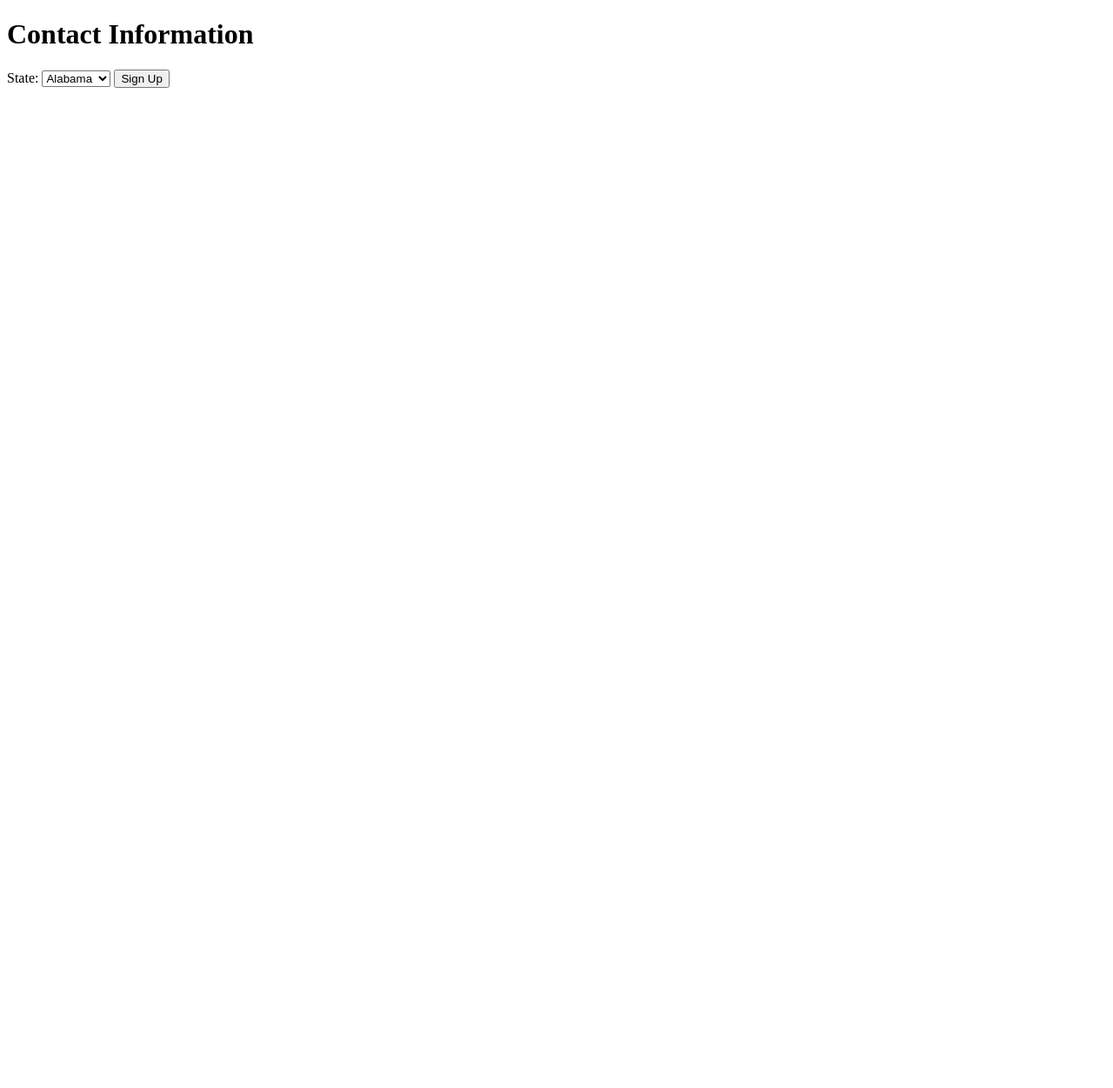
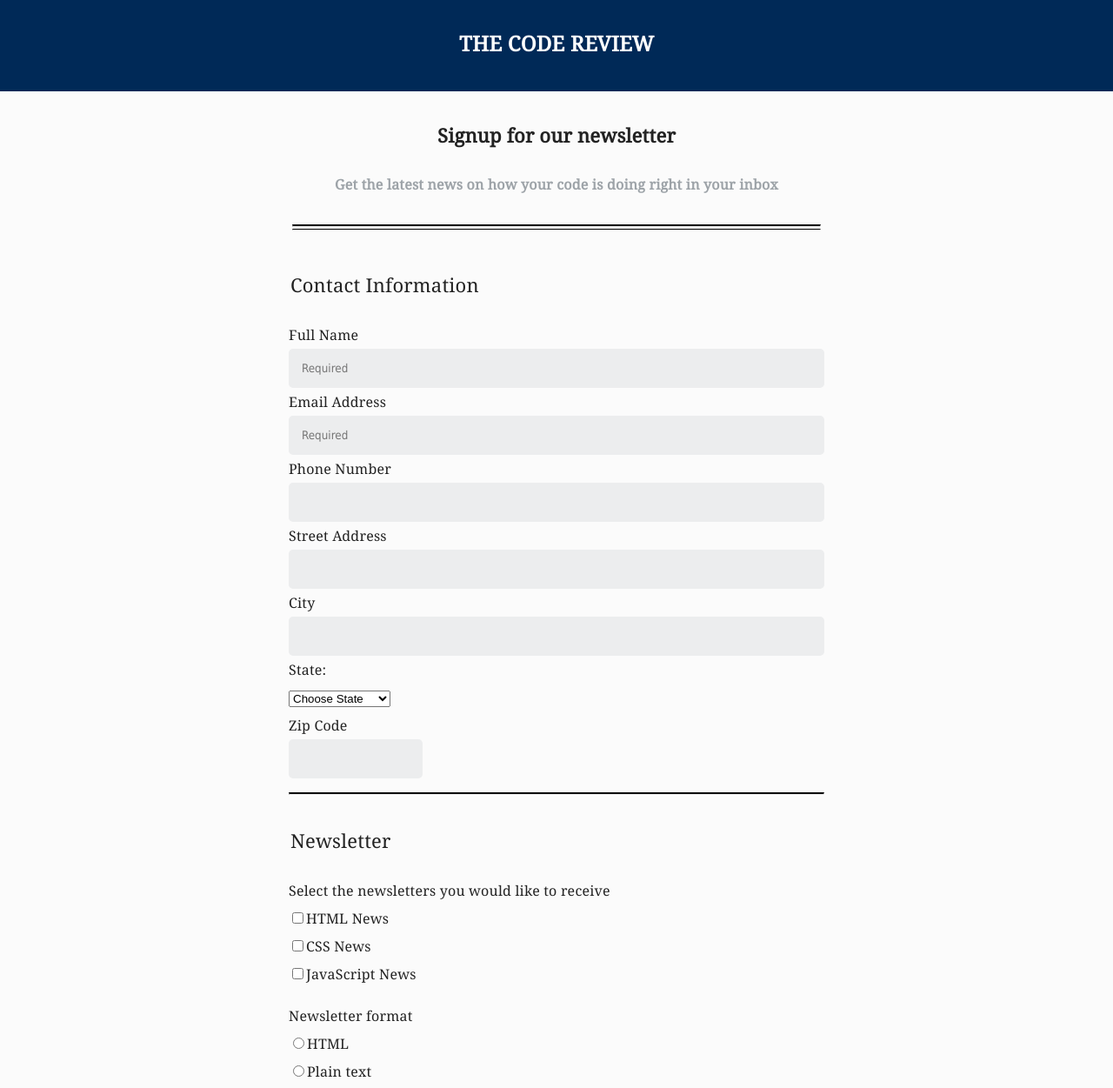
Before and after one commit to cefmx/Techdegree-Project-3, a plain HTML site: page index.html in a window 1280 px wide. Shown: the top 1251 px of the page at 87% size. Before the commit the page ends 800 px from the top, so only its background shows below. Drawn offline with Linux system fonts and the light colour scheme.

Commit message:
Added CSS

```diff
--- /dev/null
+++ b/css/styles.css
@@ -0,0 +1,204 @@
+/* Global */
+*{
+    box-sizing: border-box;
+}
+
+
+
+/* Body */
+body {
+    font-family: 'Noto Serif', serif;
+    letter-spacing: 0.2px;
+    margin: 0 auto;
+    font-size: 16px;
+    color: #222;
+    background-color: #fbfbfb;
+    line-height: 2;
+    text-align: center;
+
+}
+
+header {
+    display: flex;
+    align-items: center;
+    flex-direction: column;
+    background-color: #002957;
+    color: #fff;
+    font-size: 12px;
+    padding: 10px 0 15px 0;
+}
+
+h2, legend {
+    font-size: 22px;
+}
+
+h2 {
+    padding: 10px 0 0 0;
+
+
+}
+
+.the-latest {
+    text-align: center;
+    padding: 0 10px;
+    font-size: 16px;
+    color: #9da3a8;
+    margin: auto 20px 30px;
+
+    }
+
+.thin-line {
+    border-top: .5px solid #000;
+    margin-top: 2px;
+    width: 95%;
+
+}
+
+.thick-line {
+    border-top: 2px solid #000;
+    margin: auto;
+    width: 95%;
+}
+
+.bottom-thin-line {
+    border-top: 2px solid #000;
+  margin: auto;
+
+
+}
+
+
+
+footer {
+    display: flex;
+    align-items: center;
+    flex-direction: column;
+    font-style: italic;
+    font-size: 12px;
+    color: #9da3a8;
+    padding: 10px;
+
+}
+
+
+form {
+    display: flex;
+    flex-direction: column;
+    align-items: left;
+    Margin: auto;
+    text-align: left;
+    width: 100%;
+  }
+
+.newsletter-form {
+    display:flex;
+    flex-direction: column;
+    margin: auto;
+    align-items: center;
+
+}
+
+
+button {
+    background-color: #0087BE;
+    color: #fff;
+    width: 100%;
+    padding: 20px;
+    border-radius: 5px;
+    border: none;
+}
+
+button:hover {
+        Opacity: .75;
+
+
+}
+fieldset {
+    border: none;
+}
+
+
+.contact-info,
+.news {
+    padding: 20px 10px 30px 10px;
+    }
+
+
+#other-topics {
+    width: 100%;
+    height: 100px;
+    border-radius: 5px;
+    background-color:#ecedee;
+    border: none;
+    font-family: Tahoma, sans-serif;
+    padding: 10px;
+}
+
+#fullname,
+#email {
+    font-family: Tahoma, sans-serif;
+
+}
+
+option[default] {
+    display: none;
+  }
+
+
+
+input[type="text"],
+input[type="tel"],
+input[type="email"]{
+    background-color:#ecedee;
+    border-radius: 5px;
+    padding: 15px;
+    width: 100%;
+    border: none;
+
+}
+
+input:focus,
+select:focus,
+textarea:focus {
+    outline-color: #E89B26;
+}
+
+input[name="zipcode"]{
+    max-width: 50%;
+    align-self:flex-start;
+}
+
+
+input[type="submit"] {
+    background-color: #52bab3
+  }
+
+input[type=“button”],
+input[type=“submit”] {
+    cursor: pointer;
+}
+
+
+
+/* Media queries */
+@media screen and (min-width: 768px) {
+    form {
+
+        /* can take this out */
+        display: flex;
+        flex-direction: column;
+        align-items: left;
+        Margin: auto;
+ /* can take this out */
+
+    text-align: left;
+    width: 50%;
+  }
+
+input[name="zipcode"]{
+    max-width: 25%;
+    align-self:flex-start;
+}
+
+
+}
--- a/index.html
+++ b/index.html
@@ -1,36 +1,130 @@
 <!DOCTYPE html>
+<html lang="en">
+
+
 <html>
   <head>
     <meta charset="utf-8">
+    <meta name="viewport" content="width=device-width, initial-scale=1.0">
+    <link rel="stylesheet" href="css/styles.css">
+    <link href="https://fonts.googleapis.com/css2?family=Noto+Serif&display=swap" rel="stylesheet">
     <title>Online Registration Form</title>
-    <meta name="viewport" content="width=device-width, initial-scale=1.0">
-    <link rel="stylesheet" href="/styles.css">
   </head>
   <body>
+
     <header>
+      <h1 id="top-header">THE CODE REVIEW</h1>
     </header>
 
     <main>
+
+      <div class="newsletter-form">
+      <h2><strong>Signup for our newsletter</strong></h2>
+      <h3 class="the-latest">Get the latest news on how your code is doing right in your inbox</h3>
+
       <form action="index.html" method="post">
-        <h1>Contact Information</h1>
+        <hr class="thick-line">
+        <hr class="thin-line"><br>
 
-          <label for="state">State:</label>
-          <select id="state" name="your_state">
+        <fieldset class="contact-info">
+
+        <legend>Contact Information</legend>
+        <label for="fullname">Full Name</label><br>
+        <input type="text" id="fullname" name="fullname" placeholder="Required"><br>
+        <label for="email">Email Address</label><br>
+        <input type="email" id="email" name="email" placeholder="Required"><br>
+        <label for="phonenumber">Phone Number</label><br>
+        <input type="tel" id="phonenumber" name="phonenumber"><br>
+        <label for="address">Street Address</label><br>
+        <input type="text" id="address" name="address"><br>
+        <label for="city">City</label><br>
+        <input type="text" id="city" name="city" required><br>
+
+          <label for="state">State:</label><br>
+          <select id="state" name="your-state">
+
+            <option value="" default selected>Choose State</option>
             <option value="alabama">Alabama</option>
             <option value="alaska">Alaska</option>
             <option value="arizona">Arizona</option>
             <option value="arkansas">Arkansas</option>
             <option value="california">California</option>
+            <option value="colorado">Colorado</option>
+            <option value="connecticut">Connecticut</option>
+            <option value="delaware">Delaware</option>
+            <option value="florida">Florida</option>
+            <option value="georgia">Georgia</option>
+            <option value="hawaii">Hawaii</option>
+            <option value="idaho">Idaho</option>
+            <option value="illinois">Illinois</option>
+            <option value="indiana">Indiana</option>
+            <option value="iowa">Iowa</option>
+            <option value="kansas">Kansas</option>
+            <option value="kentucky">Kentucky</option>
+            <option value="louisiana">Louisiana</option>
+            <option value="maine">Maine</option>
+            <option value="maryland">Maryland</option>
+            <option value="massachusetts">Massachusetts</option>
+            <option value="michigan">Michigan</option>
+            <option value="minnesota">Minnesota</option>
+            <option value="mississippi">Mississippi</option>
+            <option value="missouri">Missouri</option>
+            <option value="montana">Montana</option>
+            <option value="nebraska">Nebraska</option>
+            <option value="nevada">Nevada</option>
+            <option value="new-hampshire">New Hampshire</option>
+            <option value="new-jersey">New Jersey</option>
+            <option value="new-mexico">New Mexico</option>
+            <option value="new-york">New York</option>
+            <option value="north-carolina">North Carolina</option>
+            <option value="north-dakota">North Dakota</option>
+            <option value="ohio">Ohio</option>
+            <option value="oklahoma">Oklahoma</option>
+            <option value="oregon">Oregon</option>
+            <option value="pennsylvania">Pennsylvania</option>
+            <option value="rhode-island">Rhode Island</option>
+            <option value="south-carolina">South Carolina</option>
+            <option value="south-dakota">South Dakota</option>
+            <option value="tennessee">Tennessee</option>
+            <option value="texas">Texas</option>
+            <option value="utah">Utah</option>
+            <option value="vermont">Vermont</option>
+            <option value="virginia">Virginia</option>
+            <option value="washington">Washington</option>
+            <option value="west-virginia">West Virginia</option>
+            <option value="wisconsin">Wisconsin</option>
+            <option value="wyoming">Wyoming</option>
 
-          </select>
-          <button type="submit">Sign Up</button>
+          </select><br>
+          <label for="zipcode">Zip Code</label><br>
+          <input type="text" id="zipcode" name="zipcode"><p>
+          <hr class="bottom-thin-line">
+        </fieldset>
+
+          <fieldset class="news">
+        <legend>Newsletter</legend>
+          <label>Select the newsletters you would like to receive</label><br>
+            <input type="checkbox" id="htmlnews" value="news_html" name="newsletter"><label class="light" for="htmlnews">HTML News</label><br>
+            <input type="checkbox" id="cssnews" value="news_css" name="newsletter"><label class="light" for="cssnews">CSS News</label><br>
+            <input type="checkbox" id="javascriptnews" value="news_javascript" name="newsletter"><label class="light" for="javascriptnews">JavaScript News</label>
+          <p><label>Newsletter format</label><br>
+            <input type="radio" id="html-format" value="html-format" name="newsletter_format"><label for="html-format">HTML</label><br>
+            <input type="radio" id="plain-text" value="plain-text" name="newsletter_format"><label for="plain-text">Plain text</label><br>
+          <p>Other topics you'd like to hear about<br>
+            <textarea id="other-topics" name="other_topics" placeholder="Type your response here"></textarea>
+          <p><button type="submit">Sign Up</button></p>
+        </fieldset>
+
       </form>
+    </div>
 
      </main>
 
      <footer>
+       <h3>Copyright The Code Review</h3>
+     </footer>
 
-     </footer>
+
 
   </body>
 </html>
```
Also changed, not shown: styles.css (deleted).
